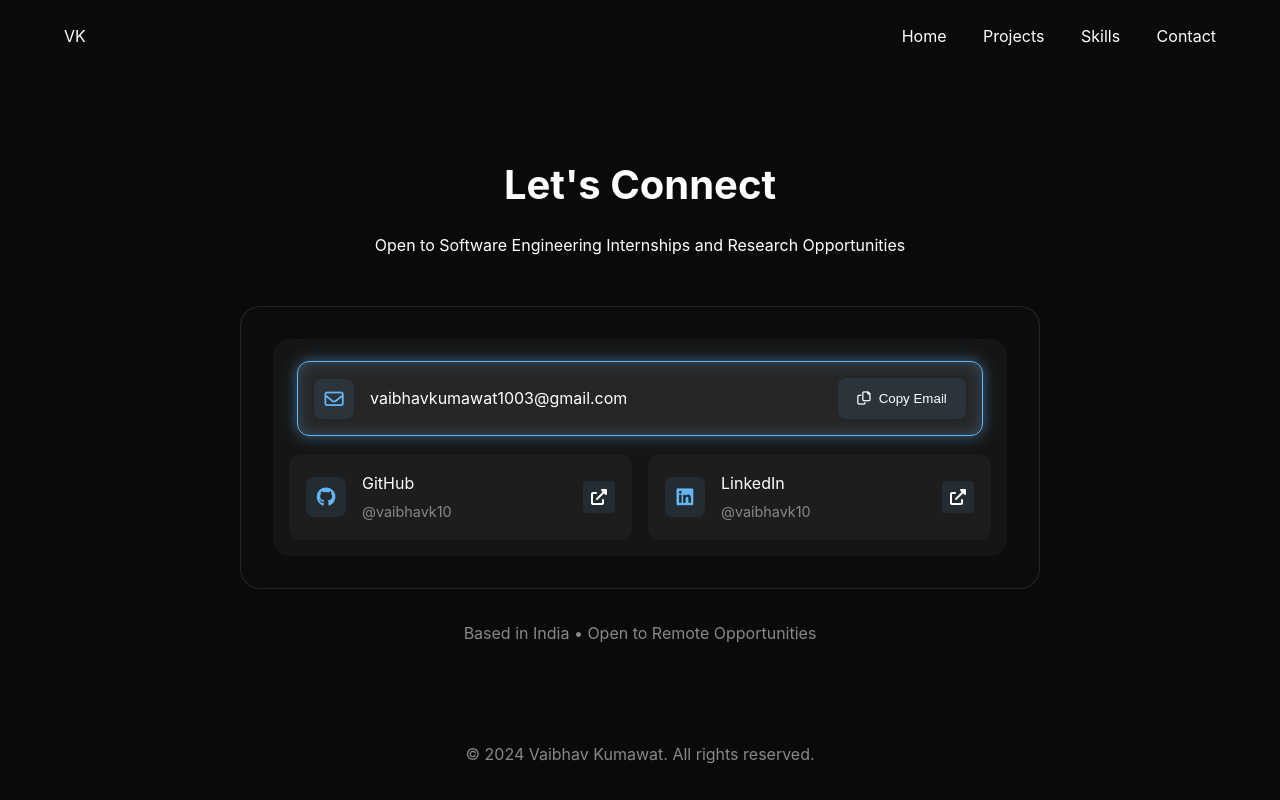
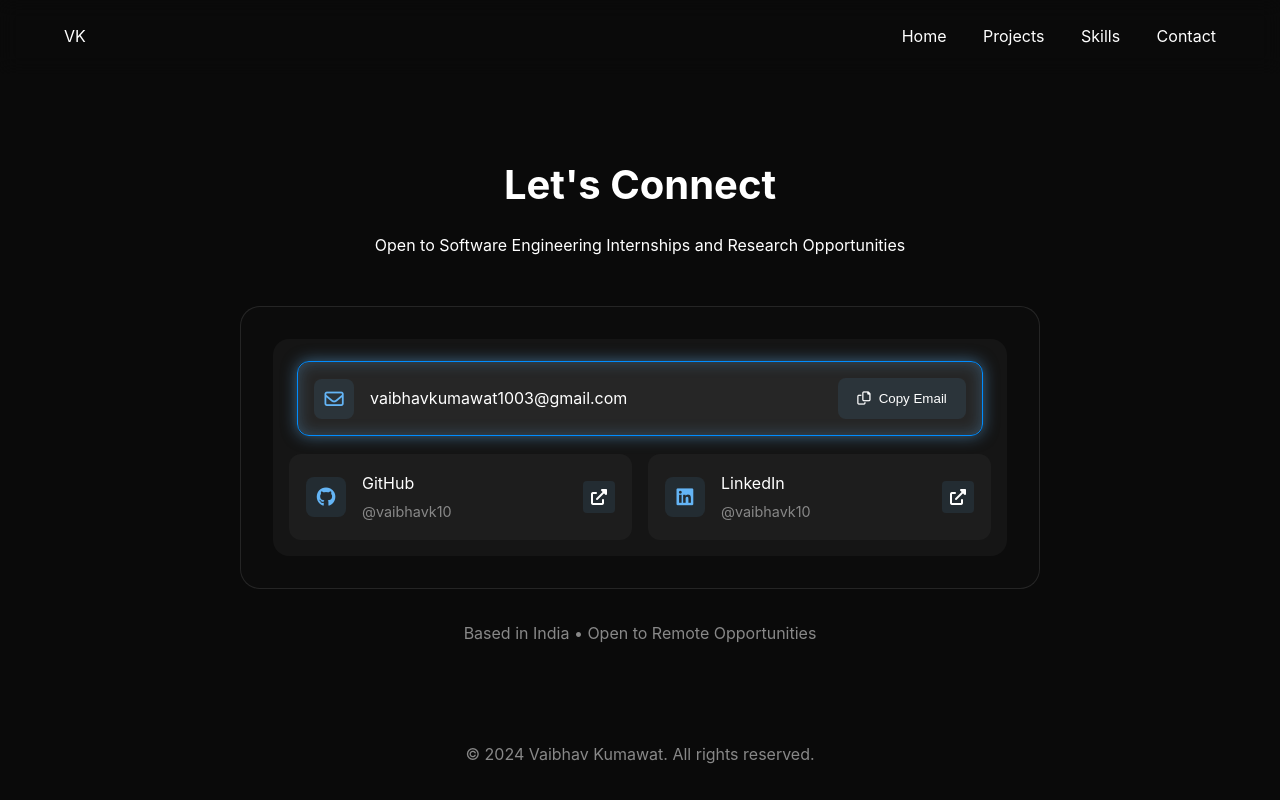
Before and after one commit to vaibhavk10/PortFolio, a plain HTML site: page index.html in a window 1280 px wide. In both pictures the pointer is over the element 640 px from the left and 4273 px from the top of the page. Shown: the part 3873-4673 px from the top of the page. Drawn offline with Linux system fonts and the light colour scheme.

Commit message:
First Commit

```diff
--- a/styles.css
+++ b/styles.css
@@ -1148,7 +1148,7 @@ header.scrolled {
 }
 
 .contact-row:hover, .email-card:hover, .social-card:hover {
-    border-color: #64B5F6;
+    border-color: #008cff;
     box-shadow: 0 0 15px rgba(100, 181, 246, 0.5),
                 inset 0 0 15px rgba(100, 181, 246, 0.3);
     transform: translateY(-2px);
```
